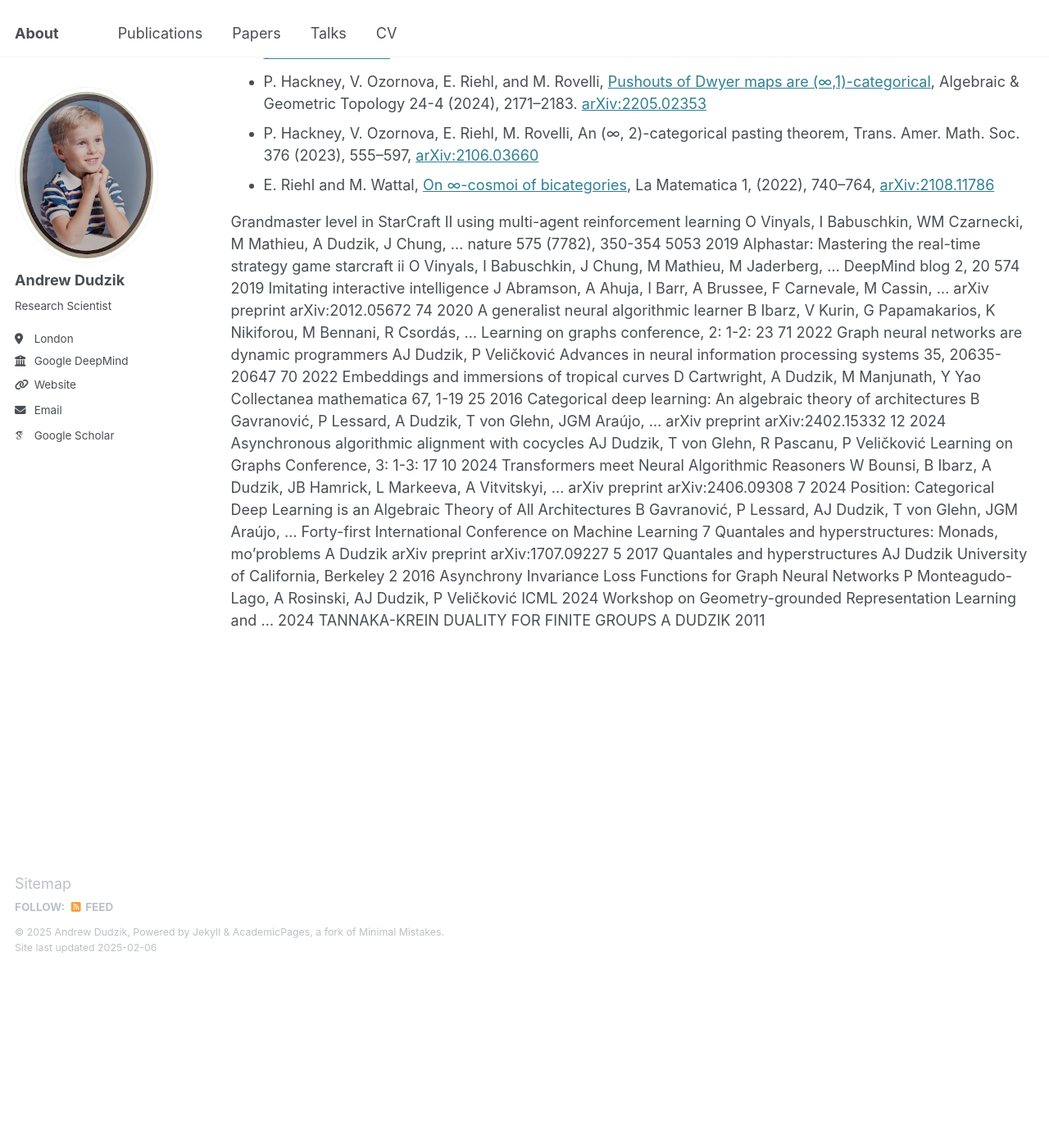
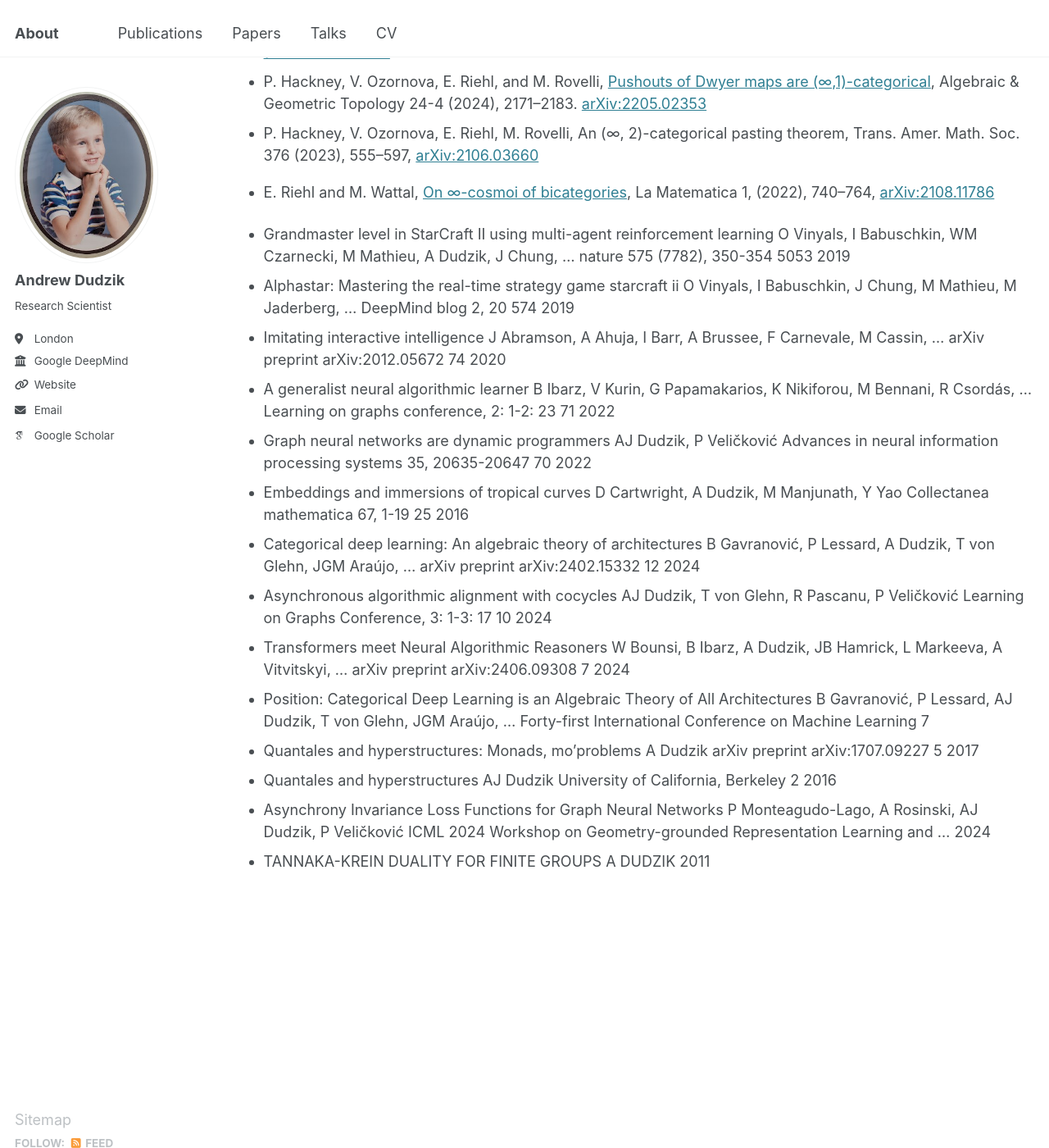
Before and after one commit to mdudzik/mdudzik.github.io, a Jekyll site: the page built from _pages/publications.md, in a window 1280 px wide and 1400 px high, scrolled down 332 px. Shown: the whole window at 82% size. Built offline with Jekyll 4.4.1, drawn with Linux system fonts in a browser that asks for light colours; some web fonts are replaced; before the commit the page ends 1515 px from its top, so only the background shows below that.

Commit message:
Improved formatting with markdown

```diff
--- a/_pages/publications.md
+++ b/_pages/publications.md
@@ -42,58 +42,58 @@ Algebraic &amp; Geometric Topology 24-4 (2024), 2171--2183. [arXiv:2205.02353](h
 - P. Hackney, V. Ozornova, E. Riehl, M. Rovelli, An (&infin;, 2)-categorical pasting theorem, Trans. Amer. Math. Soc. 376 (2023), 555–597, [arXiv:2106.03660](https://arxiv.org/abs/2106.03660)
 - E. Riehl and M. Wattal, [On &infin;-cosmoi of bicategories](https://emilyriehl.github.io/files/bicategories.pdf), La Matematica 1, (2022), 740–764, [arXiv:2108.11786](https://arxiv.org/abs/2108.11786)
 
-Grandmaster level in StarCraft II using multi-agent reinforcement learning
+- Grandmaster level in StarCraft II using multi-agent reinforcement learning
 O Vinyals, I Babuschkin, WM Czarnecki, M Mathieu, A Dudzik, J Chung, ...
 nature 575 (7782), 350-354
 5053	2019
-Alphastar: Mastering the real-time strategy game starcraft ii
+- Alphastar: Mastering the real-time strategy game starcraft ii
 O Vinyals, I Babuschkin, J Chung, M Mathieu, M Jaderberg, ...
 DeepMind blog 2, 20
 574	2019
-Imitating interactive intelligence
+- Imitating interactive intelligence
 J Abramson, A Ahuja, I Barr, A Brussee, F Carnevale, M Cassin, ...
 arXiv preprint arXiv:2012.05672
 74	2020
-A generalist neural algorithmic learner
+- A generalist neural algorithmic learner
 B Ibarz, V Kurin, G Papamakarios, K Nikiforou, M Bennani, R Csordás, ...
 Learning on graphs conference, 2: 1-2: 23
 71	2022
-Graph neural networks are dynamic programmers
+- Graph neural networks are dynamic programmers
 AJ Dudzik, P Veličković
 Advances in neural information processing systems 35, 20635-20647
 70	2022
-Embeddings and immersions of tropical curves
+- Embeddings and immersions of tropical curves
 D Cartwright, A Dudzik, M Manjunath, Y Yao
 Collectanea mathematica 67, 1-19
 25	2016
-Categorical deep learning: An algebraic theory of architectures
+- Categorical deep learning: An algebraic theory of architectures
 B Gavranović, P Lessard, A Dudzik, T von Glehn, JGM Araújo, ...
 arXiv preprint arXiv:2402.15332
 12	2024
-Asynchronous algorithmic alignment with cocycles
+- Asynchronous algorithmic alignment with cocycles
 AJ Dudzik, T von Glehn, R Pascanu, P Veličković
 Learning on Graphs Conference, 3: 1-3: 17
 10	2024
-Transformers meet Neural Algorithmic Reasoners
+- Transformers meet Neural Algorithmic Reasoners
 W Bounsi, B Ibarz, A Dudzik, JB Hamrick, L Markeeva, A Vitvitskyi, ...
 arXiv preprint arXiv:2406.09308
 7	2024
-Position: Categorical Deep Learning is an Algebraic Theory of All Architectures
+- Position: Categorical Deep Learning is an Algebraic Theory of All Architectures
 B Gavranović, P Lessard, AJ Dudzik, T von Glehn, JGM Araújo, ...
 Forty-first International Conference on Machine Learning
 7
-Quantales and hyperstructures: Monads, mo'problems
+- Quantales and hyperstructures: Monads, mo'problems
 A Dudzik
 arXiv preprint arXiv:1707.09227
 5	2017
-Quantales and hyperstructures
+- Quantales and hyperstructures
 AJ Dudzik
 University of California, Berkeley
 2	2016
-Asynchrony Invariance Loss Functions for Graph Neural Networks
+- Asynchrony Invariance Loss Functions for Graph Neural Networks
 P Monteagudo-Lago, A Rosinski, AJ Dudzik, P Veličković
 ICML 2024 Workshop on Geometry-grounded Representation Learning and …
 2024
-TANNAKA-KREIN DUALITY FOR FINITE GROUPS
+- TANNAKA-KREIN DUALITY FOR FINITE GROUPS
 A DUDZIK
 2011
```
